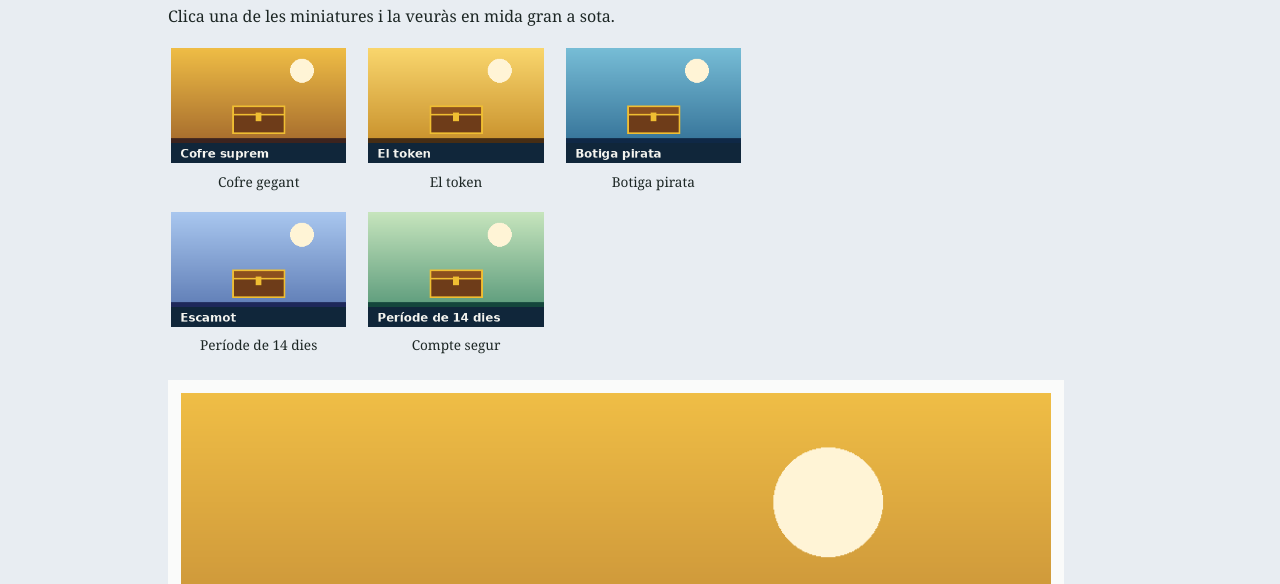
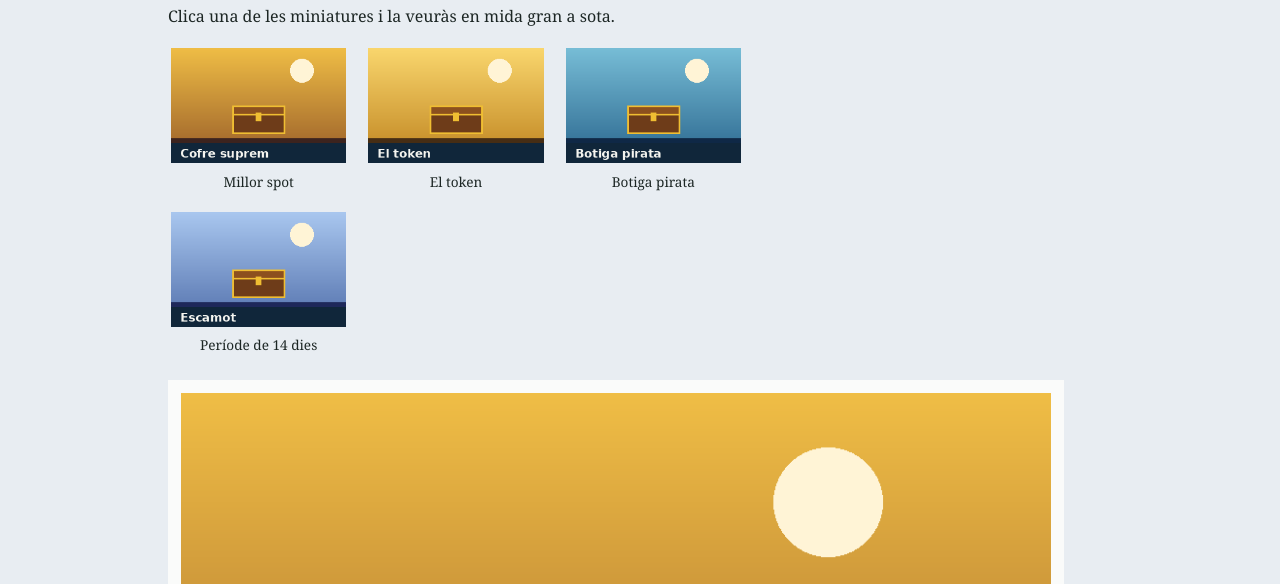
Before and after one commit to aymanealami88/LLM2026_27-Activitat5, a plain HTML site: page galeria.html in a window 1280 px wide. Shown: the part 216-800 px from the top of the page. Drawn offline with Linux system fonts and the light colour scheme.

Commit message:
Modify image captions and remove fifth image
Updated figcaption for the first image and removed the fifth image.

```diff
--- a/galeria.html
+++ b/galeria.html
@@ -31,7 +31,7 @@
     <div class="galeria-miniatures">
       <figure>
         <img src="img/mini1.png" data-gran="img/gran1.png" alt="Cofre suprem" onclick="mostrarImatge(this)">
-        <figcaption>Cofre gegant</figcaption>
+        <figcaption>Millor spot</figcaption>
       </figure>
       <figure>
         <img src="img/mini2.png" data-gran="img/gran2.png" alt="El token" onclick="mostrarImatge(this)">
@@ -44,10 +44,6 @@
       <figure>
         <img src="img/mini4.png" data-gran="img/gran4.png" alt="Període de 14 dies" onclick="mostrarImatge(this)">
         <figcaption>Període de 14 dies</figcaption>
-      </figure>
-      <figure>
-        <img src="img/mini5.png" data-gran="img/gran5.png" alt="Compte segur" onclick="mostrarImatge(this)">
-        <figcaption>Compte segur</figcaption>
       </figure>
     </div>
 
```
